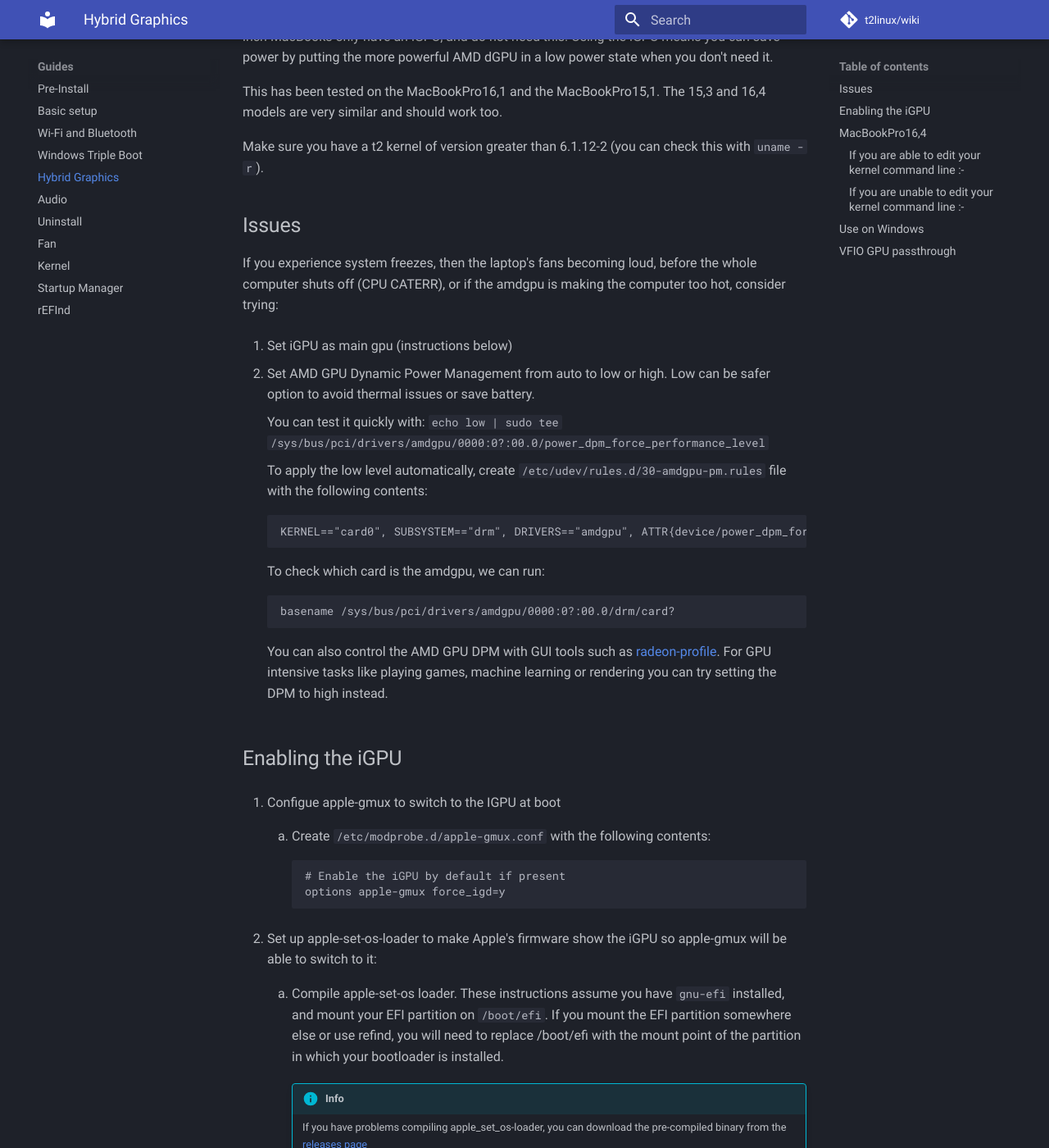
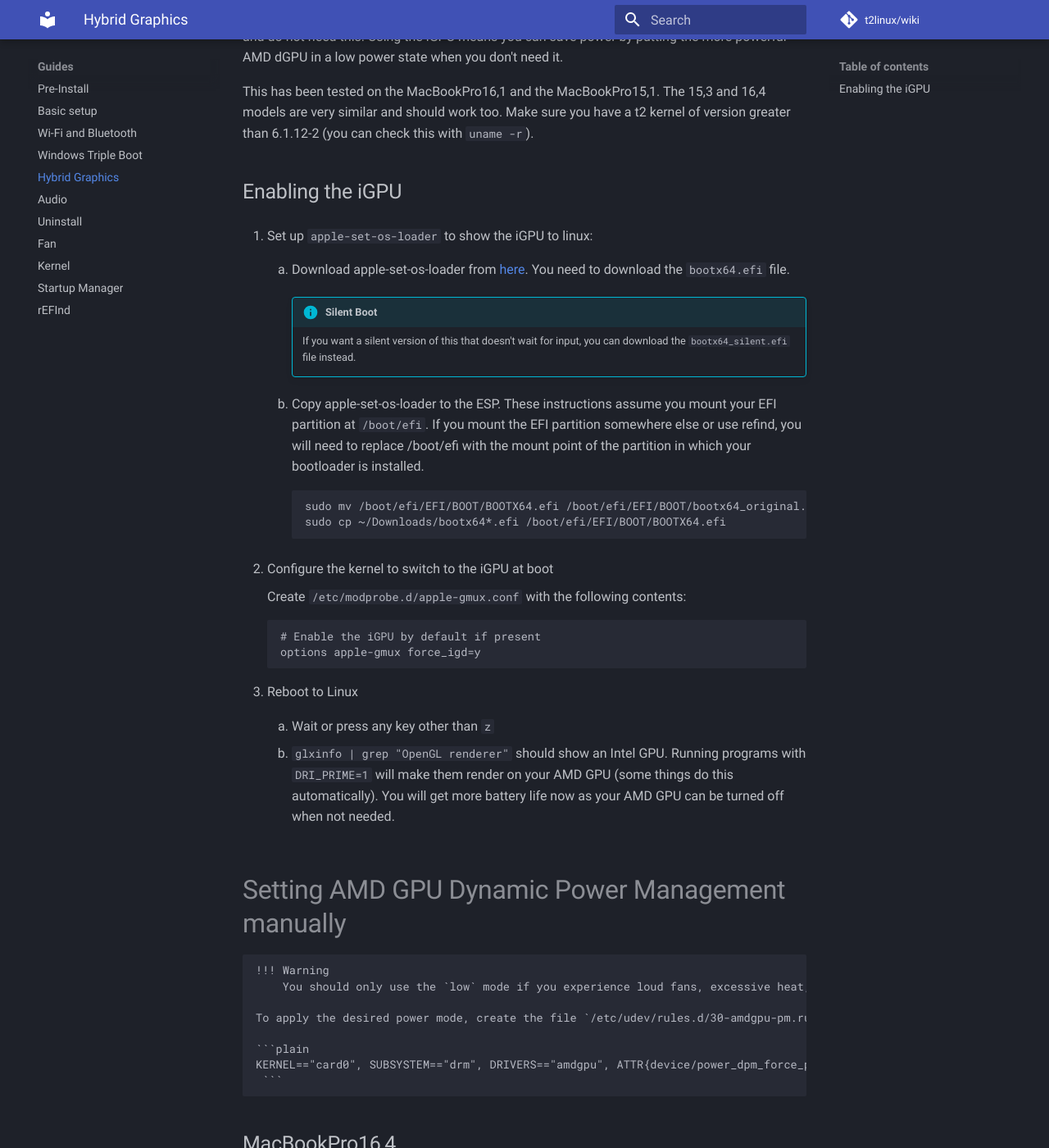
Before and after one commit to t2linux/wiki, an MkDocs documentation site: the page built from docs/guides/hybrid-graphics.md, in a window 1280 px wide and 1400 px high, scrolled down 284 px. Shown: the whole window at 82% size. Built offline with MkDocs 1.6.1 and Material for MkDocs 9.7.7, drawn with Linux system fonts in a browser that asks for light colours; comment, search, counter and statistics services are not loaded; some of the changed text lies outside the part shown.

Commit message:
Update hybrid graphics guide

````diff
--- a/docs/guides/hybrid-graphics.md
+++ b/docs/guides/hybrid-graphics.md
@@ -1,112 +1,63 @@
 # Introduction
 
-This page describes how to use the iGPU on MacBookPro's with Hybrid Graphics (2 GPUs). 13 inch MacBooks only have an iGPU, and do not need this. Using the iGPU means you can save power by putting the more powerful AMD dGPU in a low power state when you don't need it.
+This page describes how to use the iGPU, dGPU, or both. 13 inch MacBooks only have an iGPU, and do not need this. Using the iGPU means you can save power by putting the more powerful AMD dGPU in a low power state when you don't need it.
 
-This has been tested on the MacBookPro16,1 and the MacBookPro15,1. The 15,3 and 16,4 models are very similar and should work too.
-
-Make sure you have a t2 kernel of version greater than 6.1.12-2 (you can check this with `uname -r`).
-
-## Issues
-
-If you experience system freezes, then the laptop's fans becoming loud, before the whole computer shuts off (CPU CATERR), or if the amdgpu is making the computer too hot, consider trying:
-
-1.  Set iGPU as main gpu (instructions below)
-
-2.  Set AMD GPU Dynamic Power Management from auto to low or high. Low can be safer option to avoid thermal issues or save battery.
-
-    You can test it quickly with: `echo low | sudo tee /sys/bus/pci/drivers/amdgpu/0000:0?:00.0/power_dpm_force_performance_level`
-
-    To apply the low level automatically, create `/etc/udev/rules.d/30-amdgpu-pm.rules` file with the following contents:
-
-    ```plain
-    KERNEL=="card0", SUBSYSTEM=="drm", DRIVERS=="amdgpu", ATTR{device/power_dpm_force_performance_level}="low"
-    ```
-
-    To check which card is the amdgpu, we can run:
-
-    ```sh
-    basename /sys/bus/pci/drivers/amdgpu/0000:0?:00.0/drm/card?
-    ```
-
-    You can also control the AMD GPU DPM with GUI tools such as [radeon-profile](https://github.com/emerge-e-world/radeon-profile). For GPU intensive tasks like playing games, machine learning or rendering you can try setting the DPM to high instead.
+This has been tested on the MacBookPro16,1 and the MacBookPro15,1. The 15,3 and 16,4 models are very similar and should work too. Make sure you have a t2 kernel of version greater than 6.1.12-2 (you can check this with `uname -r`).
 
 ## Enabling the iGPU
 
-1.  Configue apple-gmux to switch to the IGPU at boot
+1.  Set up `apple-set-os-loader` to show the iGPU to linux:
 
-    1.  Create `/etc/modprobe.d/apple-gmux.conf` with the following contents:
+    1.  Download apple-set-os-loader from [here](https://github.com/Redecorating/apple_set_os-loader/releases/tag/r33.9856dc4). You need to download the `bootx64.efi` file.
 
-        ```plain
-        # Enable the iGPU by default if present
-        options apple-gmux force_igd=y
+        !!! Info "Silent Boot"
+            If you want a silent version of this that doesn't wait for input, you can download the `bootx64_silent.efi` file instead.
+
+    2. Copy apple-set-os-loader to the ESP. These instructions assume you mount your EFI partition at `/boot/efi`. If you mount the EFI partition somewhere else or use refind, you will need to replace /boot/efi with the mount point of the partition in which your bootloader is installed.
+
+        ```sh
+        sudo mv /boot/efi/EFI/BOOT/BOOTX64.efi /boot/efi/EFI/BOOT/bootx64_original.efi
+        sudo cp ~/Downloads/bootx64*.efi /boot/efi/EFI/BOOT/BOOTX64.efi
         ```
 
-2.  Set up apple-set-os-loader to make Apple's firmware show the iGPU so apple-gmux will be able to switch to it:
+2.  Configure the kernel to switch to the iGPU at boot
 
-    1.  Compile apple-set-os loader. These instructions assume you have `gnu-efi` installed, and mount your EFI partition on `/boot/efi`. If you mount the EFI partition somewhere else or use refind, you will need to replace /boot/efi with the mount point of the partition in which your bootloader is installed.
+    Create `/etc/modprobe.d/apple-gmux.conf` with the following contents:
 
-        !!! info Binary Releases
-            If you have problems compiling apple_set_os-loader, you can download the pre-compiled binary from the [releases page](https://github.com/Redecorating/apple_set_os-loader/releases/latest)
+    ```plain
+    # Enable the iGPU by default if present
+    options apple-gmux force_igd=y
+    ```
 
-        - Ubuntu and Debian: `sudo apt install gnu-efi build-essential`
-        - Arch, EndeavorOS, and Manjaro: `sudo pacman -Syu base-devel gnu-efi`
-        - Fedora: `sudo dnf install "@C Development Tools and Libraries" gnu-efi`
 
-        ```sh
-        git clone https://github.com/Redecorating/apple_set_os-loader
-        cd apple_set_os-loader
-        make
-        sudo mv /boot/efi/efi/boot/bootx64.efi /boot/efi/efi/boot/bootx64_original.efi
-        sudo cp ./bootx64.efi /boot/efi/efi/boot/bootx64.efi
-        ```
+3.  Reboot to Linux
 
-    2.  Reboot to Linux, you should see this at boot (the GPUs listed might be different):
+    1. Wait or press any key other than `z`
 
-        ```plain
-        ================== apple_set_os loader v0.5 ==================
-        SetOsProtocol Handle Count: 1
-        AppleSetOs will be loaded, press Z to disable.
 
-        ----------------------- Ready to boot ------------------------
-        Plug in your eGPU then press any key.
-        Booting bootx64_original.efi in 6 second(s)
+    2. `glxinfo | grep "OpenGL renderer"` should show an Intel GPU. Running programs with `DRI_PRIME=1` will make them render on your AMD GPU (some things do this automatically). You will get more battery life now as your AMD GPU can be turned off when not needed.
 
-        Connected Graphics Cards:
-        1002 7340 AMD - Navi 14 [Radeon RX 5500/5500M]
-        8086 3E9B INTEL - UHD Graphics 630 (Mobile)
-        ```
 
-    3.  Press any key other than `z` or wait, and it should boot you into Linux. If you want a silent version of this that doesn't wait for input, you can use [this fork](https://github.com/Redecorating/apple_set_os-loader).
+# Setting AMD GPU Dynamic Power Management manually
 
-`glxinfo | grep "OpenGL renderer"` should show an Intel GPU. Running programs with `DRI_PRIME=1` will make them render on your AMD GPU (some things do this automatically). You will get more battery time now as your AMD GPU can be turned off when not needed.
+    !!! Warning
+        You should only use the `low` mode if you experience loud fans, excessive heat, or a very short battery life. If you want better performance for gaming and other GPU intensive tasks, then you should use the `high` mode.
+
+    To apply the desired power mode, create the file `/etc/udev/rules.d/30-amdgpu-pm.rules` with the following contents (replace `MODE GOES HERE` with `high` or `low`):
+
+    ```plain
+    KERNEL=="card0", SUBSYSTEM=="drm", DRIVERS=="amdgpu", ATTR{device/power_dpm_force_performance_level}="MODE GOES HERE"
+     ```
 
 ## MacBookPro16,4
 
-Currently the Radeon 5600M AMD GPU on MacBookPro16,4 is [not working](https://lore.kernel.org/all/3AFB9142-2BD0-46F9-AEA9-C9C5D13E68E6@live.com/) with Linux. As a workaround :-
+Currently the Radeon 5600M AMD GPU on MacBookPro16,4 is [not working](https://lore.kernel.org/all/3AFB9142-2BD0-46F9-AEA9-C9C5D13E68E6@live.com/) with Linux. As a workaround:
 
-### If you are able to edit your kernel command line :-
-
-1. Edit the kernel command line of this boot and add the `nomodeset` kernel parameter. This will enable you to access your Linux system in safe graphics.
+1. Edit the kernel command line of when booting and add the `nomodeset` kernel parameter. This will enable you to access your Linux system in safe graphics mode.
 
 2. Follow the instructions [above](#enabling-the-igpu).
 
 3. You can now remove the `nomodeset` parameter from your kernel command line.
-
-### If you are unable to edit your kernel command line :-
-
-1. Boot into macOS
-
-    1. Mount your Linux EFI partition over there. In most cases it should be `disk0s1` and can be mounted by running `sudo diskutil mount disk0s1` in the terminal. If you are using a separate EFI partition, the you can run `diskutil list` and find your partition in the output, and mount it accordingly.
-
-    2. Install apple-os-set loader from [here](https://github.com/Redecorating/apple_set_os-loader) using macOS, and put it in your Linux EFI partition.
-
-2. Restart into macOS Recovery by immediately pressing and holding Command+R on startup.
-
-    1. Open the terminal there and run `nvram fa4ce28d-b62f-4c99-9cc3-6815686e30f9:gpu-power-prefs=%01%00%00%00`.
-
-3. Restart into Linux. You should now be able to access your Linux installation.
-
-4. Follow the instructions [above](#enabling-the-igpu).
 
 ## Use on Windows
 
````
